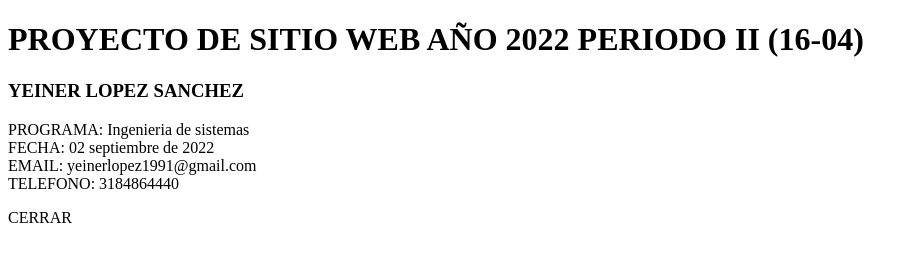
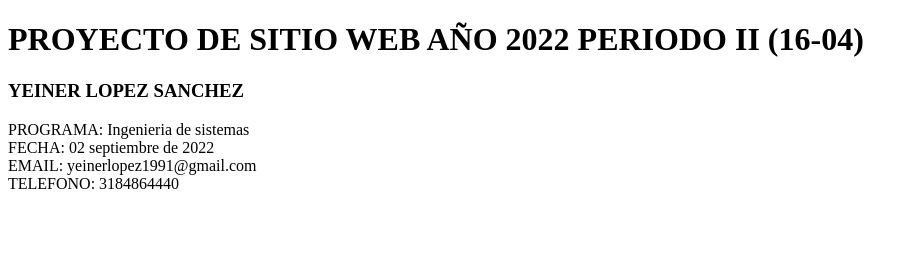
Before and after one commit to ydlopezs/DSW-YeinerLopez, a plain HTML site: page index.html in a window 1280 px wide. Shown: the whole page, without its empty margins (0-918 px from the left). Drawn offline with Linux system fonts and the light colour scheme.

Commit message:
Update index.html

```diff
--- a/index.html
+++ b/index.html
@@ -13,6 +13,5 @@
 FECHA: 02 septiembre de 2022<br>
 EMAIL: yeinerlopez1991@gmail.com<br>
 TELEFONO: 3184864440</p>
-<P>CERRAR</P>
 </body>
 </html>
```
